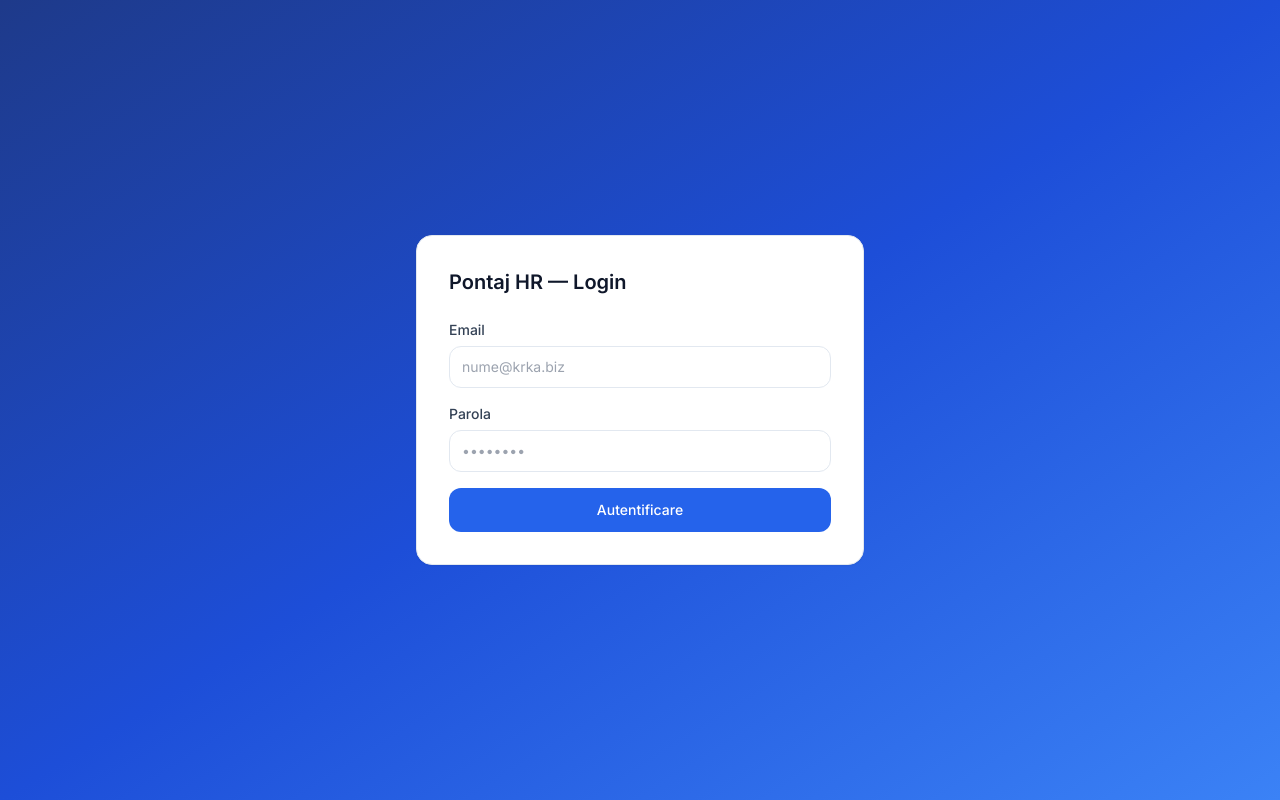
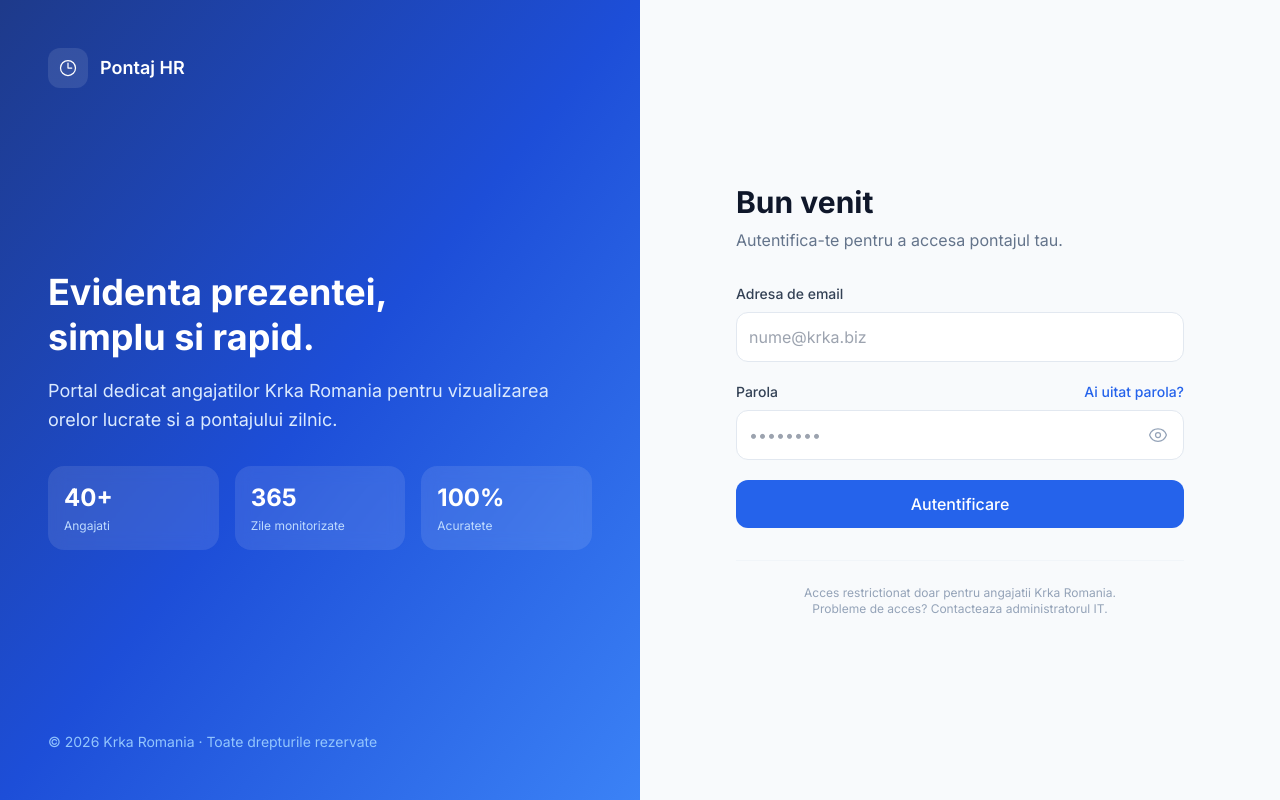
Before and after one commit to calexi07/hr-timetracker, a Next.js app: page /login in a window 1280 px wide. Built offline with nearby package versions, Linux system fonts and the light colour scheme; no server answers.

Commit message:
Update page.tsx

```diff
--- a/src/app/login/page.tsx
+++ b/src/app/login/page.tsx
@@ -2,81 +2,161 @@
 import { useState } from 'react'
 import { createClient } from '@/lib/supabase/client'
 import { useRouter } from 'next/navigation'
+import toast from 'react-hot-toast'
 
 export default function LoginPage() {
   const [email, setEmail] = useState('')
   const [password, setPassword] = useState('')
+  const [showPass, setShowPass] = useState(false)
   const [loading, setLoading] = useState(false)
-  const [debug, setDebug] = useState('')
   const router = useRouter()
   const supabase = createClient()
 
   const handleLogin = async (e: React.FormEvent) => {
     e.preventDefault()
     setLoading(true)
-    setDebug('Se autentifica...')
-
-    const { data, error } = await supabase.auth.signInWithPassword({ email, password })
-
+    const { error } = await supabase.auth.signInWithPassword({ email, password })
     if (error) {
-      setDebug('EROARE: ' + error.message)
+      toast.error('Email sau parola incorecta')
       setLoading(false)
       return
     }
-
-    setDebug('Login OK! User: ' + data.user?.email + ' | Redirectez...')
-
-    setTimeout(() => {
     router.push('/')
     router.refresh()
-    }, 1000)
   }
 
   return (
-    <div className="min-h-screen flex items-center justify-center bg-gradient-to-br from-blue-900 via-blue-700 to-blue-500">
-      <div className="w-full max-w-md mx-4">
-        <div className="card p-8">
-          <h2 className="text-xl font-semibold text-slate-900 mb-6">Pontaj HR — Login</h2>
+    <div className="min-h-screen flex bg-slate-50">
+      {/* Stanga — branding */}
+      <div className="hidden lg:flex w-1/2 bg-gradient-to-br from-blue-900 via-blue-700 to-blue-500 flex-col justify-between p-12">
+        <div className="flex items-center gap-3">
+          <div className="w-10 h-10 rounded-xl bg-white/10 flex items-center justify-center">
+            <svg className="w-5 h-5 text-white" fill="none" viewBox="0 0 24 24" stroke="currentColor">
+              <path strokeLinecap="round" strokeLinejoin="round" strokeWidth={1.5} d="M12 6v6h4.5m4.5 0a9 9 0 11-18 0 9 9 0 0118 0z" />
+            </svg>
+          </div>
+          <span className="text-white font-semibold text-lg">Pontaj HR</span>
+        </div>
 
-          <form onSubmit={handleLogin} className="space-y-4">
         <div>
-              <label className="block text-sm font-medium text-slate-700 mb-1.5">Email</label>
+          <h1 className="text-4xl font-bold text-white leading-tight mb-4">
+            Evidenta prezentei,<br />simplu si rapid.
+          </h1>
+          <p className="text-blue-100 text-lg leading-relaxed mb-8">
+            Portal dedicat angajatilor Krka Romania pentru vizualizarea orelor lucrate si a pontajului zilnic.
+          </p>
+
+          <div className="grid grid-cols-3 gap-4">
+            {[
+              { label: 'Angajati', value: '40+' },
+              { label: 'Zile monitorizate', value: '365' },
+              { label: 'Acuratete', value: '100%' },
+            ].map(stat => (
+              <div key={stat.label} className="bg-white/10 rounded-2xl p-4 backdrop-blur">
+                <p className="text-2xl font-bold text-white">{stat.value}</p>
+                <p className="text-blue-200 text-xs mt-1">{stat.label}</p>
+              </div>
+            ))}
+          </div>
+        </div>
+
+        <p className="text-blue-300 text-sm">
+          © {new Date().getFullYear()} Krka Romania · Toate drepturile rezervate
+        </p>
+      </div>
+
+      {/* Dreapta — form */}
+      <div className="flex-1 flex items-center justify-center p-8">
+        <div className="w-full max-w-md">
+
+          {/* Mobile logo */}
+          <div className="flex items-center gap-3 mb-10 lg:hidden">
+            <div className="w-10 h-10 rounded-xl bg-blue-600 flex items-center justify-center">
+              <svg className="w-5 h-5 text-white" fill="none" viewBox="0 0 24 24" stroke="currentColor">
+                <path strokeLinecap="round" strokeLinejoin="round" strokeWidth={1.5} d="M12 6v6h4.5m4.5 0a9 9 0 11-18 0 9 9 0 0118 0z" />
+              </svg>
+            </div>
+            <span className="font-semibold text-slate-900 text-lg">Pontaj HR</span>
+          </div>
+
+          <div className="mb-8">
+            <h2 className="text-3xl font-bold text-slate-900 mb-2">Bun venit</h2>
+            <p className="text-slate-500">Autentifica-te pentru a accesa pontajul tau.</p>
+          </div>
+
+          <form onSubmit={handleLogin} className="space-y-5">
+            <div>
+              <label className="block text-sm font-medium text-slate-700 mb-2">
+                Adresa de email
+              </label>
               <input
                 type="email"
                 value={email}
                 onChange={e => setEmail(e.target.value)}
                 placeholder="nume@krka.biz"
                 required
-                className="input"
+                className="input text-base py-3"
               />
             </div>
 
             <div>
-              <label className="block text-sm font-medium text-slate-700 mb-1.5">Parola</label>
+              <div className="flex items-center justify-between mb-2">
+                <label className="block text-sm font-medium text-slate-700">Parola</label>
+                <a href="/reset-password" className="text-sm text-blue-600 hover:text-blue-700 font-medium">
+                  Ai uitat parola?
+                </a>
+              </div>
+              <div className="relative">
                 <input
-                type="password"
+                  type={showPass ? 'text' : 'password'}
                   value={password}
                   onChange={e => setPassword(e.target.value)}
                   placeholder="••••••••"
                   required
-                className="input"
+                  className="input text-base py-3 pr-12"
                 />
+                <button
+                  type="button"
+                  onClick={() => setShowPass(!showPass)}
+                  className="absolute right-4 top-1/2 -translate-y-1/2 text-slate-400 hover:text-slate-600 transition-colors"
+                >
+                  {showPass ? (
+                    <svg className="w-5 h-5" fill="none" viewBox="0 0 24 24" stroke="currentColor">
+                      <path strokeLinecap="round" strokeLinejoin="round" strokeWidth={1.5} d="M3.98 8.223A10.477 10.477 0 001.934 12C3.226 16.338 7.244 19.5 12 19.5c.993 0 1.953-.138 2.863-.395M6.228 6.228A10.45 10.45 0 0112 4.5c4.756 0 8.773 3.162 10.065 7.498a10.523 10.523 0 01-4.293 5.774M6.228 6.228L3 3m3.228 3.228l3.65 3.65m7.894 7.894L21 21m-3.228-3.228l-3.65-3.65m0 0a3 3 0 10-4.243-4.243m4.242 4.242L9.88 9.88" />
+                    </svg>
+                  ) : (
+                    <svg className="w-5 h-5" fill="none" viewBox="0 0 24 24" stroke="currentColor">
+                      <path strokeLinecap="round" strokeLinejoin="round" strokeWidth={1.5} d="M2.036 12.322a1.012 1.012 0 010-.639C3.423 7.51 7.36 4.5 12 4.5c4.638 0 8.573 3.007 9.963 7.178.07.207.07.431 0 .639C20.577 16.49 16.64 19.5 12 19.5c-4.638 0-8.573-3.007-9.963-7.178z" />
+                      <path strokeLinecap="round" strokeLinejoin="round" strokeWidth={1.5} d="M15 12a3 3 0 11-6 0 3 3 0 016 0z" />
+                    </svg>
+                  )}
+                </button>
+              </div>
             </div>
 
             <button
               type="submit"
               disabled={loading}
-              className="btn-primary w-full justify-center py-3"
+              className="btn-primary w-full justify-center py-3 text-base mt-2"
             >
-              {loading ? 'Se autentifica...' : 'Autentificare'}
+              {loading ? (
+                <span className="flex items-center gap-2">
+                  <svg className="animate-spin w-5 h-5" fill="none" viewBox="0 0 24 24">
+                    <circle className="opacity-25" cx="12" cy="12" r="10" stroke="currentColor" strokeWidth="4"/>
+                    <path className="opacity-75" fill="currentColor" d="M4 12a8 8 0 018-8V0C5.4 0 0 5.4 0 12h4z"/>
+                  </svg>
+                  Se autentifica...
+                </span>
+              ) : 'Autentificare'}
             </button>
           </form>
 
-          {debug && (
-            <div className="mt-4 p-3 rounded-xl bg-slate-100 text-sm font-mono text-slate-700 break-all">
-              {debug}
+          <div className="mt-8 pt-6 border-t border-slate-100">
+            <p className="text-xs text-slate-400 text-center">
+              Acces restrictionat doar pentru angajatii Krka Romania.<br />
+              Probleme de acces? Contacteaza administratorul IT.
+            </p>
           </div>
-          )}
         </div>
       </div>
     </div>
```
Lines whose indentation alone changed are shown as unchanged.
